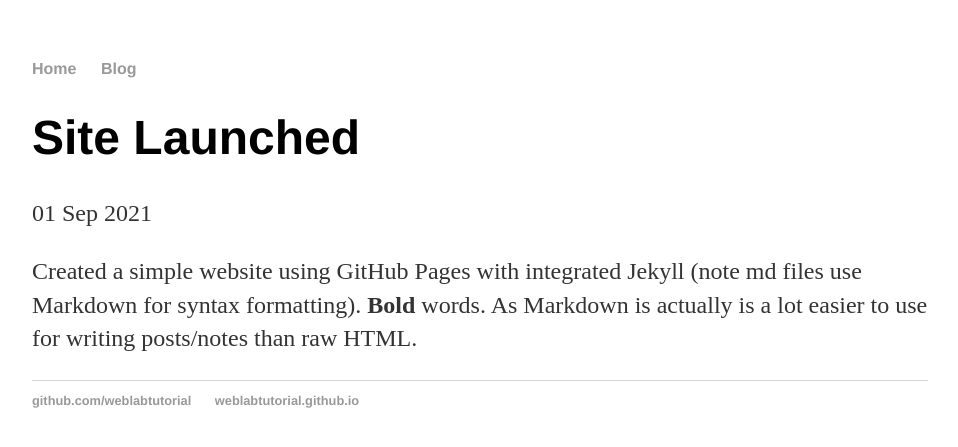
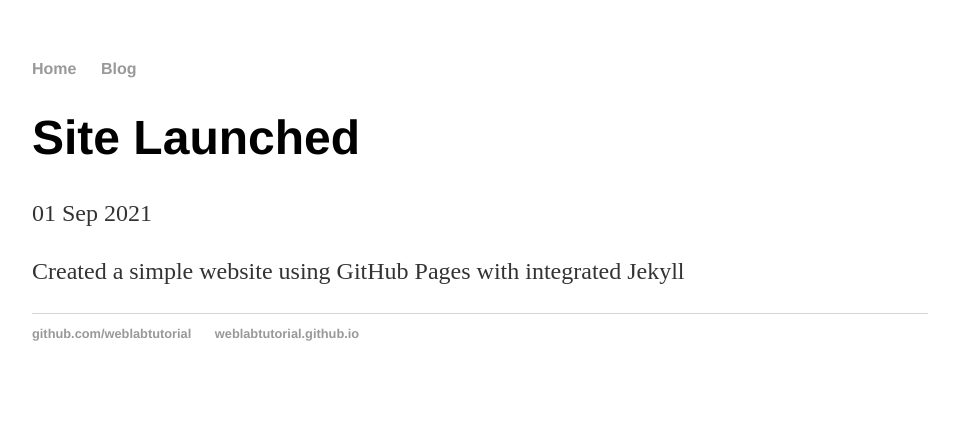
Before and after one commit to coreydtaylor/coreydtaylor.github.io, a Jekyll site: the page built from _posts/2021-09-01-site-launched.md, in a window 1280 px wide. Shown: the top 447 px of the page, without its empty margins (160-1118 px from the left). Built offline with Jekyll 4.4.1, drawn with Linux system fonts in a browser that asks for light colours.

Commit message:
Update 2021-09-01-site-launched.md

```diff
--- a/_posts/2021-09-01-site-launched.md
+++ b/_posts/2021-09-01-site-launched.md
@@ -3,4 +3,4 @@
 title: "Site Launched"
 date: 2021-09-01
 ---
-Created a simple website using GitHub Pages with integrated Jekyll (note md files use Markdown for syntax formatting). **Bold** words. As Markdown is actually is a lot easier to use for writing posts/notes than raw HTML.
+Created a simple website using GitHub Pages with integrated Jekyll
```
